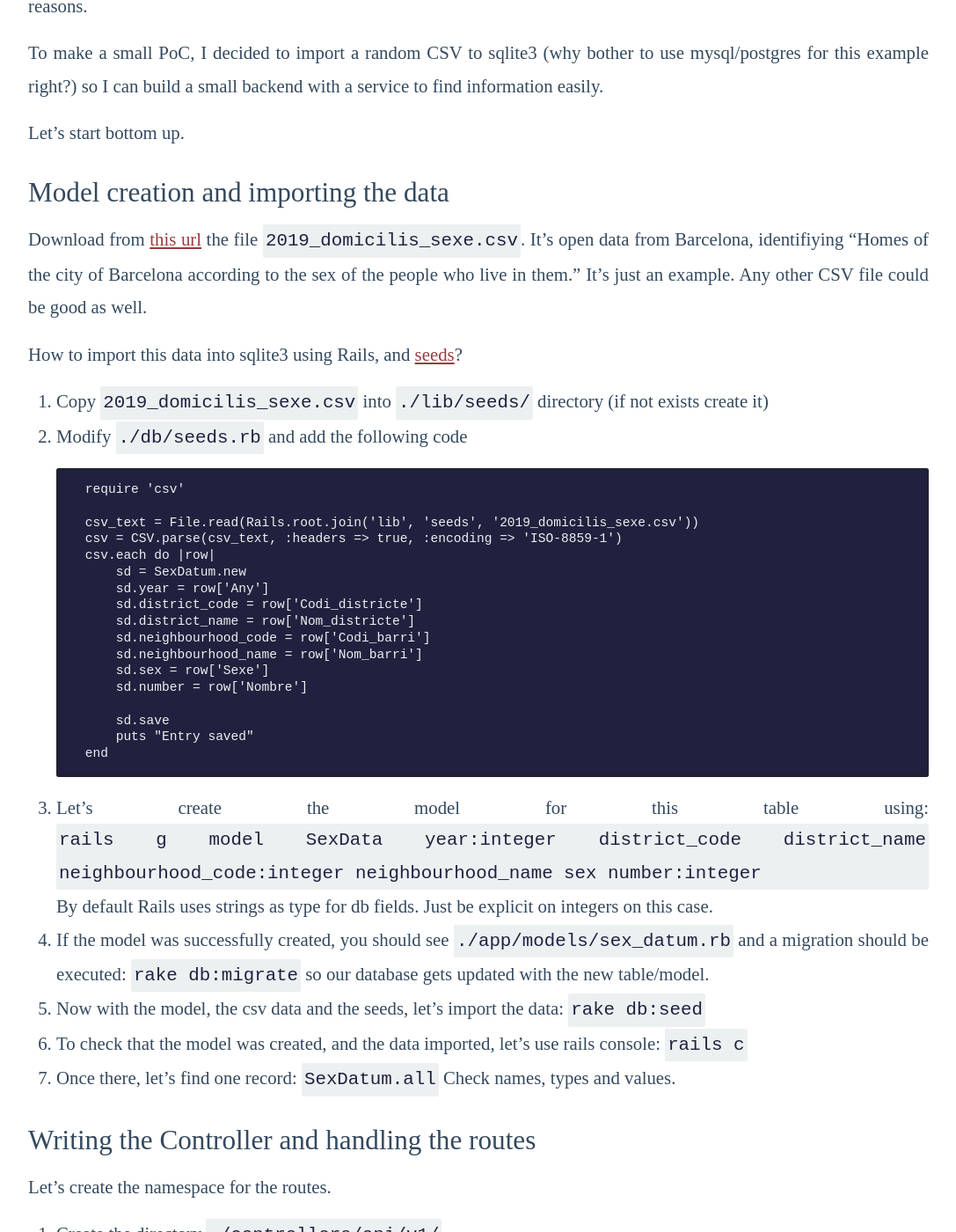
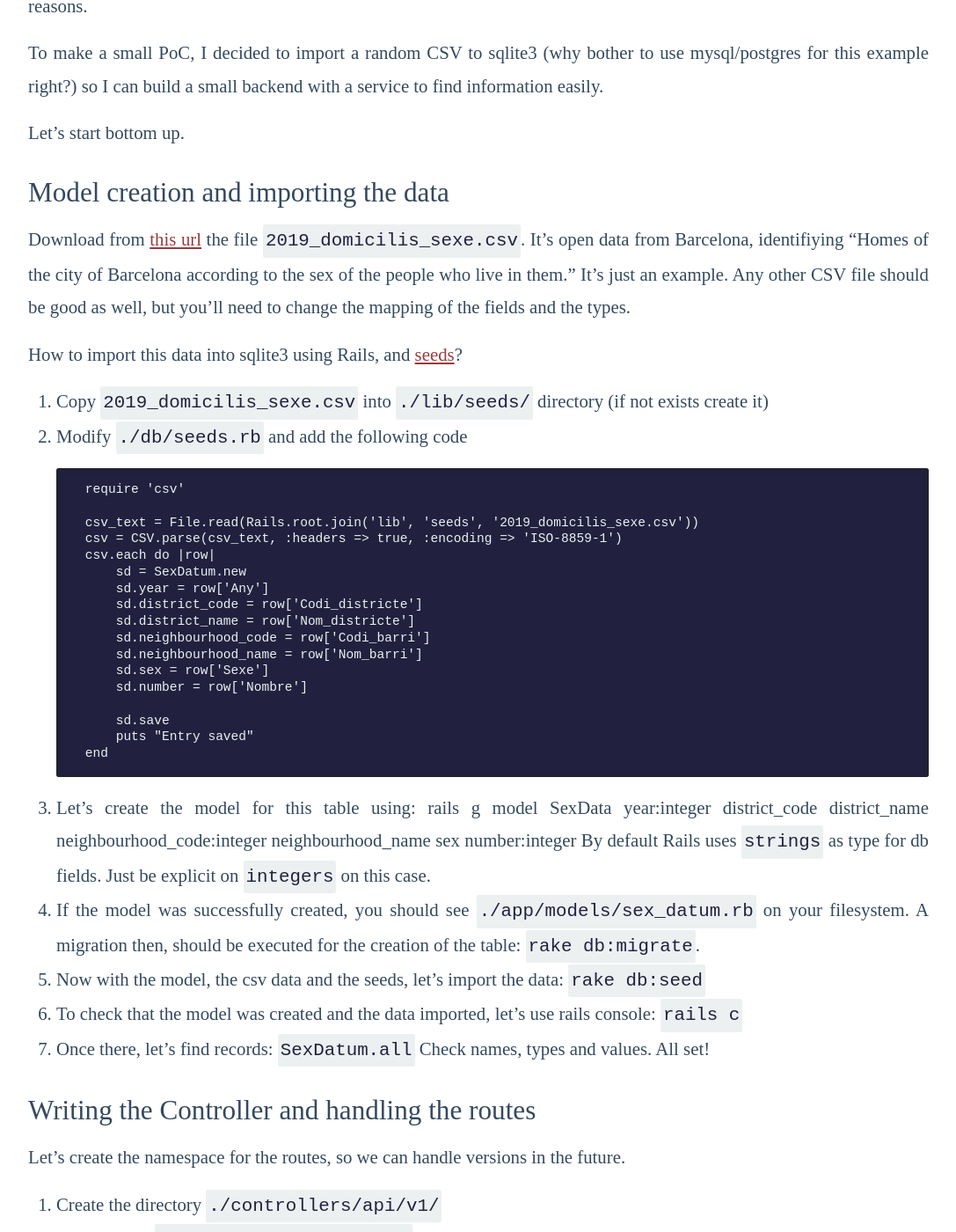
Before and after one commit to mazzi/mazzi.github.com, a Jekyll site: the page built from _posts/2019-08-07-PoC-RoR-React-and-csv.md, in a window 1280 px wide and 1400 px high, scrolled down 309 px. Shown: the whole window at 88% size, without its empty margins (96-1183 px from the left). Built offline with Jekyll 4.4.1, drawn with Linux system fonts in a browser that asks for light colours; comment, search, counter and statistics services are not loaded; some of the changed text lies outside the part shown.

Commit message:
Some typos fixed. Changes in redaction.

```diff
--- a/_posts/2019-08-07-PoC-RoR-React-and-csv.md
+++ b/_posts/2019-08-07-PoC-RoR-React-and-csv.md
@@ -12,7 +12,7 @@ Let's start bottom up.
 
 ### Model creation and importing the data
 
-Download from [this url](https://opendata-ajuntament.barcelona.cat/data/en/dataset/est-padro-domicilis-sexe/resource/39106a1d-de6d-4fb1-a39c-261c472a7c8) the file `2019_domicilis_sexe.csv`. It's open data from Barcelona, identifiying "Homes of the city of Barcelona according to the sex of the people who live in them." It's just an example. Any other CSV file could be good as well.
+Download from [this url](https://opendata-ajuntament.barcelona.cat/data/en/dataset/est-padro-domicilis-sexe/resource/39106a1d-de6d-4fb1-a39c-261c472a7c8) the file `2019_domicilis_sexe.csv`. It's open data from Barcelona, identifiying "Homes of the city of Barcelona according to the sex of the people who live in them." It's just an example. Any other CSV file should be good as well, but you'll need to change the mapping of the fields and the types.
 
 How to import this data into sqlite3 using Rails, and [seeds](https://edgeguides.rubyonrails.org/active_record_migrations.html#migrations-and-seed-data)?
 
@@ -38,16 +38,16 @@ How to import this data into sqlite3 using Rails, and [seeds](https://edgeguides
         end
 
 3. Let's create the model for this table using:
-`rails g model SexData year:integer district_code district_name neighbourhood_code:integer neighbourhood_name sex number:integer`
-By default Rails uses strings as type for db fields. Just be explicit on integers on this case.
-4. If the model was successfully created, you should see `./app/models/sex_datum.rb` and a migration should be executed: `rake db:migrate` so our database gets updated with the new table/model.
+        rails g model SexData year:integer district_code district_name neighbourhood_code:integer neighbourhood_name sex number:integer
+By default Rails uses `strings` as type for db fields. Just be explicit on `integers` on this case.
+4. If the model was successfully created, you should see `./app/models/sex_datum.rb` on your filesystem. A migration then, should be executed for the creation of the table: `rake db:migrate`.
 5. Now with the model, the csv data and the seeds, let's import the data: `rake db:seed`
-6. To check that the model was created, and the data imported, let's use rails console: `rails c`
-7. Once there, let's find one record: `SexDatum.all` Check names, types and values.
+6. To check that the model was created and the data imported, let's use rails console: `rails c`
+7. Once there, let's find records: `SexDatum.all` Check names, types and values. All set!
 
 ### Writing the Controller and handling the routes
 
-Let's create the namespace for the routes.
+Let's create the namespace for the routes, so we can handle versions in the future.
 
 1. Create the directory `./controllers/api/v1/`
 2. And the file `sex_datum_controller.rb` in the same directory containing two methods: one to return all the records (just a test) and another one that will filter records by `district_code` (as an example)
@@ -78,7 +78,7 @@ Let's create the namespace for the routes.
 
 ### Writing the View in React.js
 
-1. An empty file should be created in `./app/views/home/index.html.erb`. This file should as a placeholder. The real content will be on `./app/javascript/components/App.jsx` served by webpack. Remember to install the gem and configure the path on `webpacker.yml`. The tile `App.jsx` will have the following content:
+1. An empty file should be created in `./app/views/home/index.html.erb`. This file should act as a placeholder. The real content will be on `./app/javascript/components/App.jsx` served by webpack. Remember to install the gem and configure the path on `webpacker.yml` (sorry, maybe a long topic for the same post) The tile `App.jsx` will have the following content:
 
         import React from 'react'
         import InputDistrictCode from './InputDistrictCode'
```
